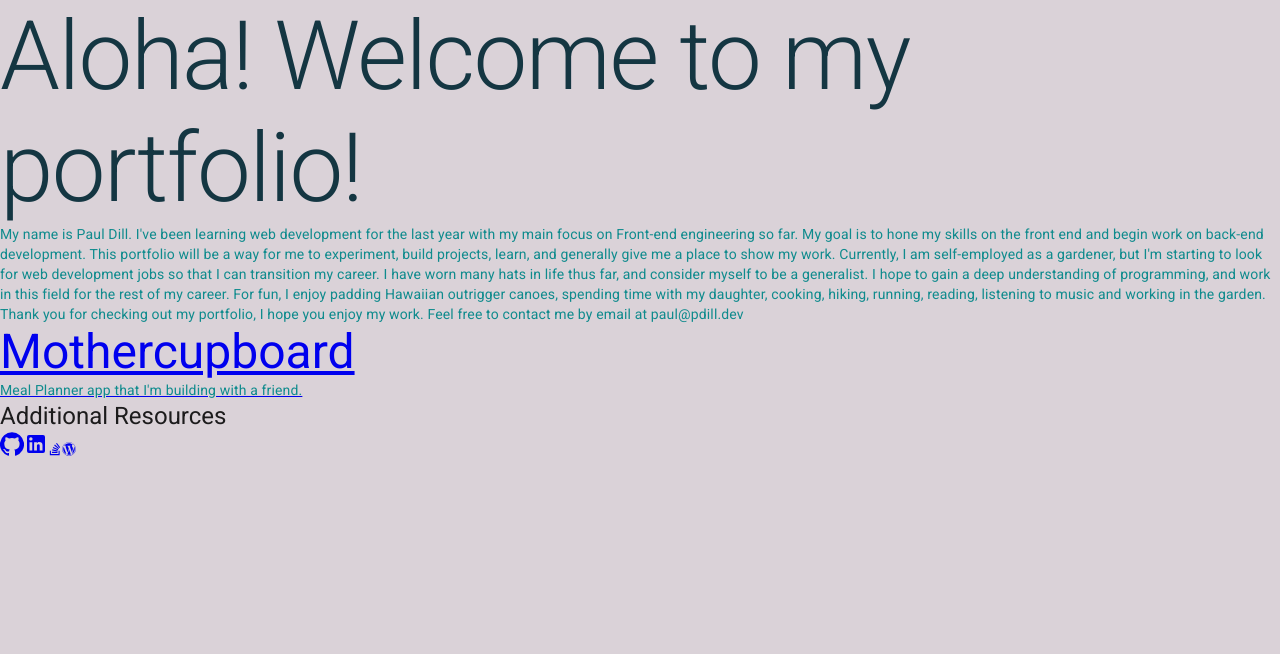
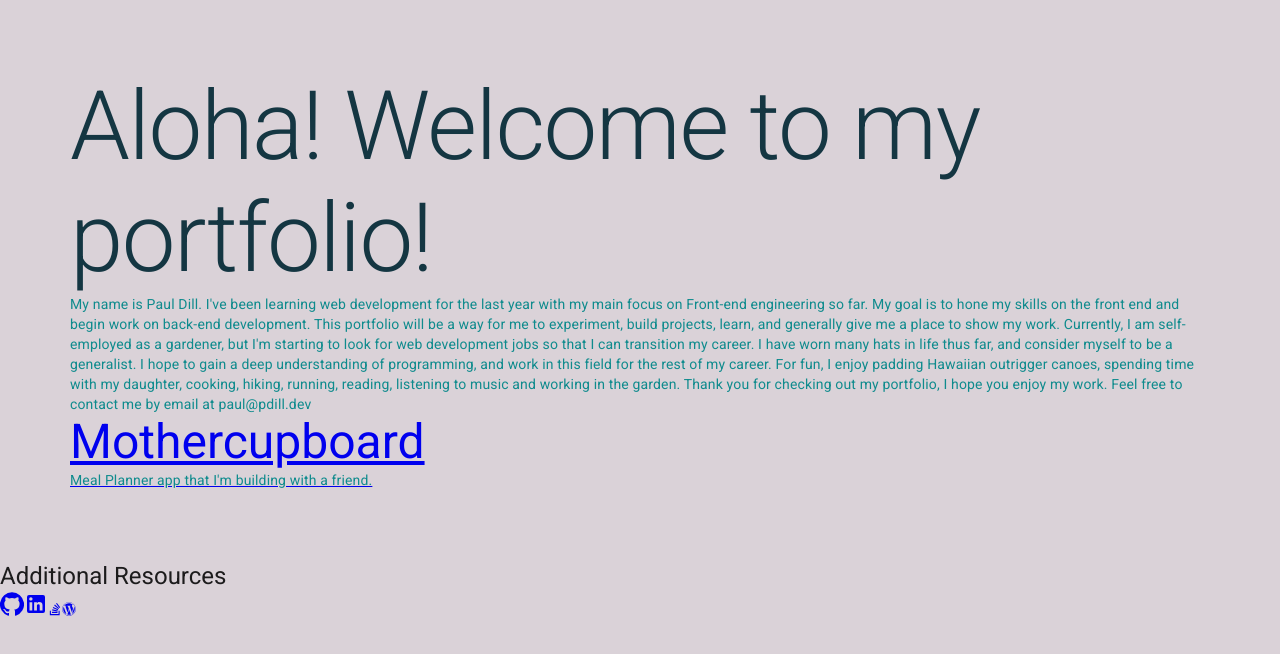
Before and after one commit to Dillweed5446/pdill.dev, a Next.js app in the folder pdill.dev/: page / in a window 1280 px wide. Shown: the top 654 px of the page. Built offline with nearby package versions, Linux system fonts and the light colour scheme.

Commit message:
Fixing margins

```diff
--- a/pdill.dev/pages/_app.js
+++ b/pdill.dev/pages/_app.js
@@ -27,7 +27,7 @@ export default function MyApp (props) {
       </Head>
       <ThemeProvider theme={theme}>
         {/* CssBaseline kickstart an elegant, consistent, and simple baseline to build upon. */}
-        <CssBaseline style={{margins: "5em 5em"}}/>
+        <CssBaseline />
         <Component {...pageProps} />
         <Footer />
       </ThemeProvider>
--- a/pdill.dev/pages/index.js
+++ b/pdill.dev/pages/index.js
@@ -9,7 +9,7 @@ import Typography from '@material-ui/core/Typography'
 export default function Home () {
   return (
     <ThemeProvider theme={theme}>
-    <div className="container">
+    <div className="container"  style={{margin: "5em"}}>
       <Head>
         <title>Paul Dill portfolio</title>
       </Head>
```
